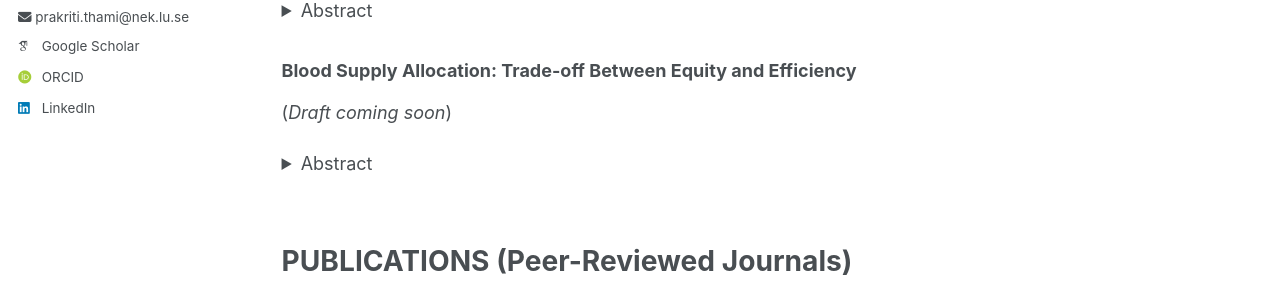
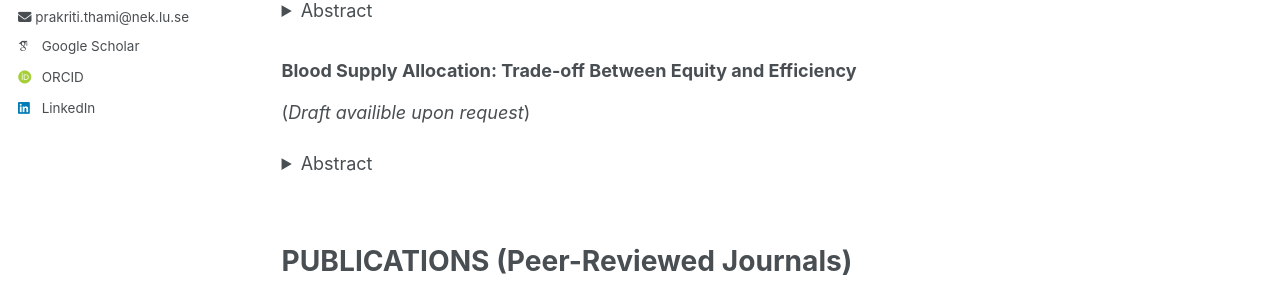
Before and after one commit to prakritithami/prakritithami.github.io, a Jekyll site: the page built from _research/papers.md, in a window 1280 px wide and 900 px high. Shown: the part 383-678 px from the top of the window. Built offline with Jekyll 4.4.1, drawn with Linux system fonts in a browser that asks for light colours; some web fonts are replaced.

Commit message:
Update papers.md

```diff
--- a/_research/papers.md
+++ b/_research/papers.md
@@ -18,7 +18,7 @@ may benefit populations with low truth-telling tendencies but reduce welfare whe
 </details>
 
 ### Blood Supply Allocation: Trade-off Between Equity and Efficiency
-(_Draft coming soon_)
+(_Draft availible upon request_)
 <details>
   <summary>Abstract</summary>
   <p align="justify">ABO blood type compatibility can be exploited to attain a more equitable allocation of blood supply across patients with differing blood types. However, in a steady state, pooling procedures that seek to equalize the proportion of patients that get treated across compatible blood types could have an adverse effect on the total flow rate of treated patients. To address this issue, in this paper I derive the criteria which would ensure an efficient allocation and prove that in pairwise iterative pooling procedures as long as this efficiency criterion is satisfied in each step in which blood types are pooled, the final allocation will not be inefficient.</p>
```
